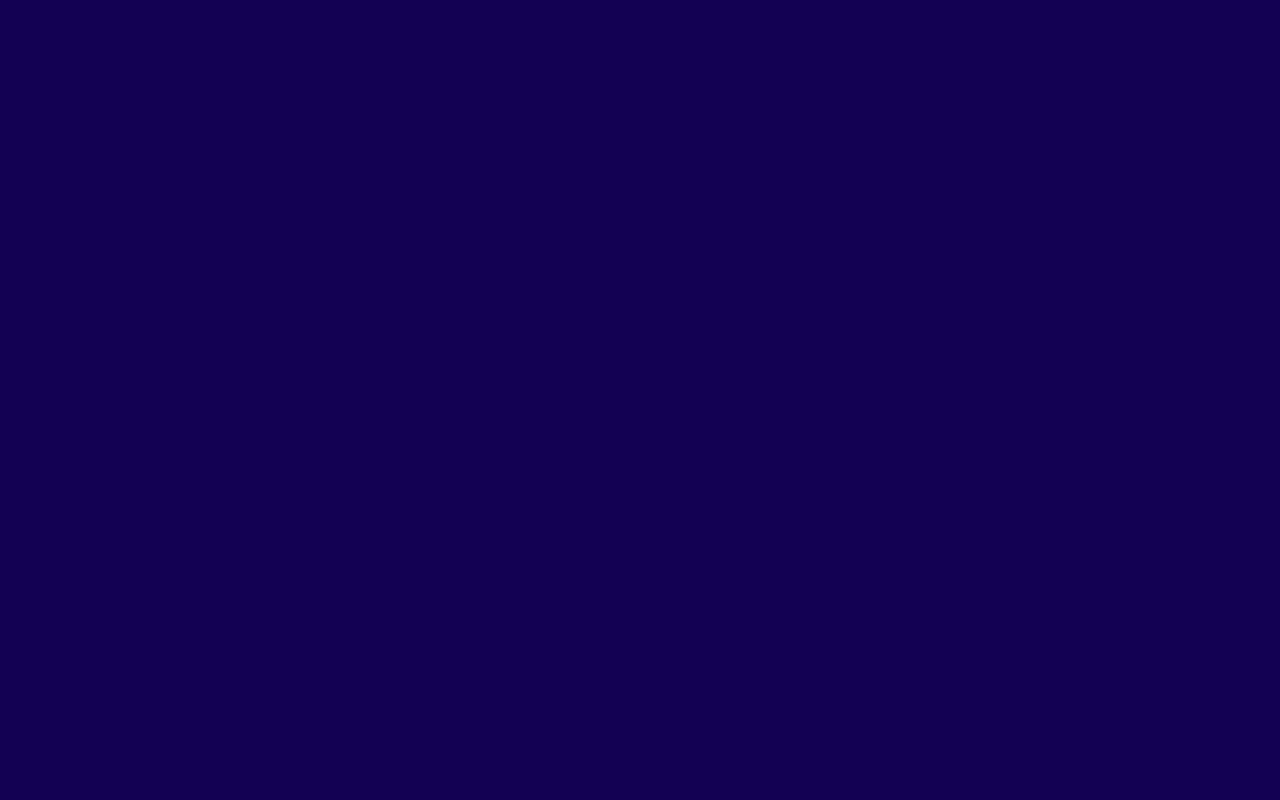
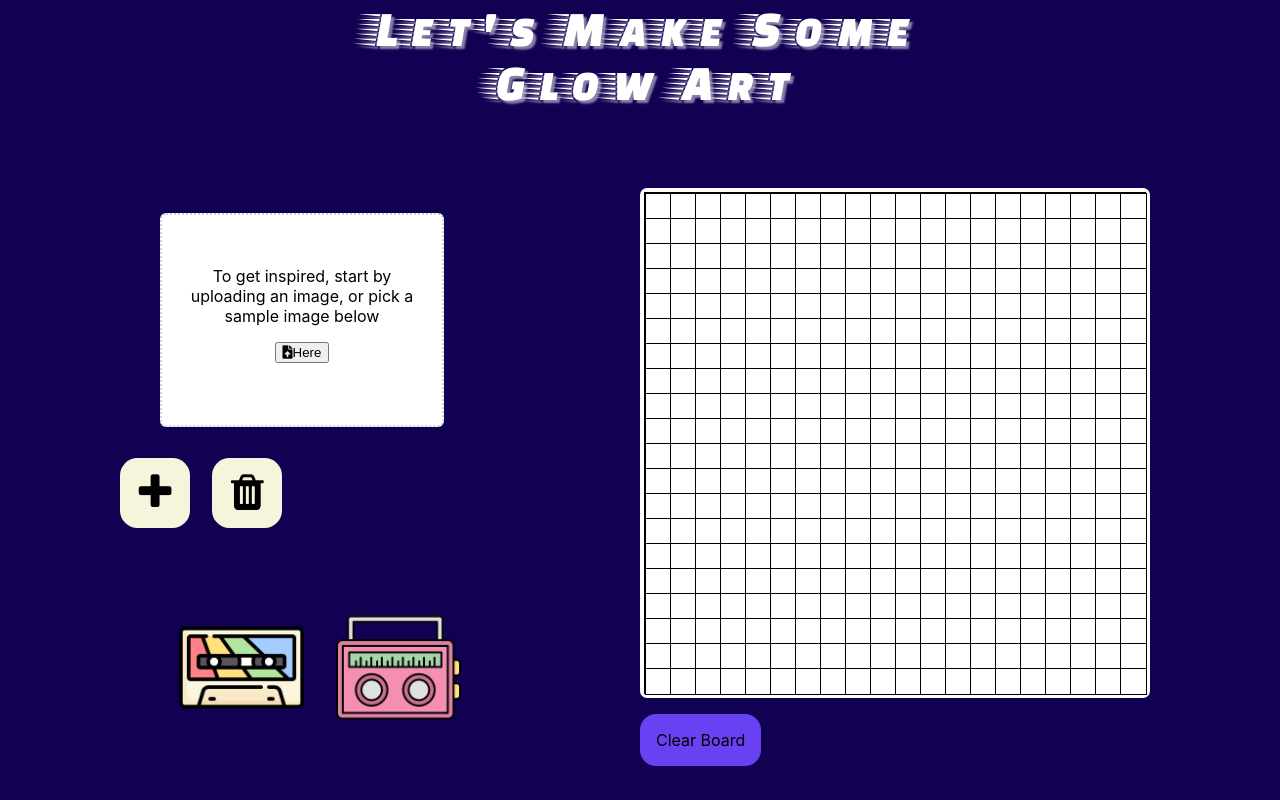
Before and after one commit to Revlisc/pixelart, a React (Create React App) app: page / in a window 1280 px wide. Before the commit this address had no page. Built offline with nearby package versions, Linux system fonts and the light colour scheme.

Commit message:
updated index.html, routing

```diff
--- a/public/index.html
+++ b/public/index.html
@@ -2,7 +2,7 @@
 <html lang="en">
   <head>
     <meta charset="utf-8" />
-    <link rel="icon" href="%PUBLIC_URL%/favicon.ico" />
+    <link rel="icon" href="%PUBLIC_URL%/palette.ico" />
     <link
       rel="stylesheet"
       href="https://cdnjs.cloudflare.com/ajax/libs/font-awesome/5.13.0/css/all.min.css"
@@ -31,7 +31,7 @@
       work correctly both with client-side routing and a non-root public URL.
       Learn how to configure a non-root public URL by running `npm run build`.
     -->
-    <title>React App</title>
+    <title>Glow Art</title>
   </head>
   <body>
     <noscript>You need to enable JavaScript to run this app.</noscript>
--- a/src/App.js
+++ b/src/App.js
@@ -6,7 +6,7 @@
   return (
     <BrowserRouter>
       <Routes>
-        <Route path='/panel' element={<Panel />} />
+        <Route path='/' element={<Panel />} />
       </Routes>
     </BrowserRouter>
   );
```
Also changed, not shown: 2 other files (tests, documents, lock files or other folders).
